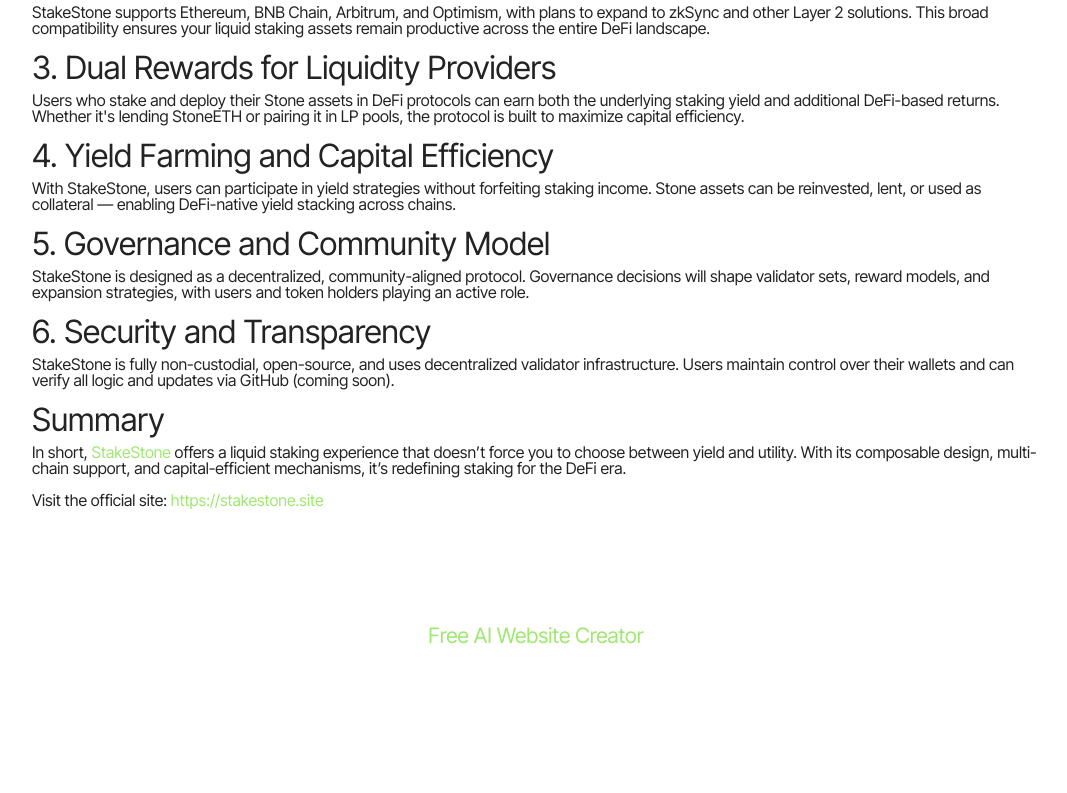
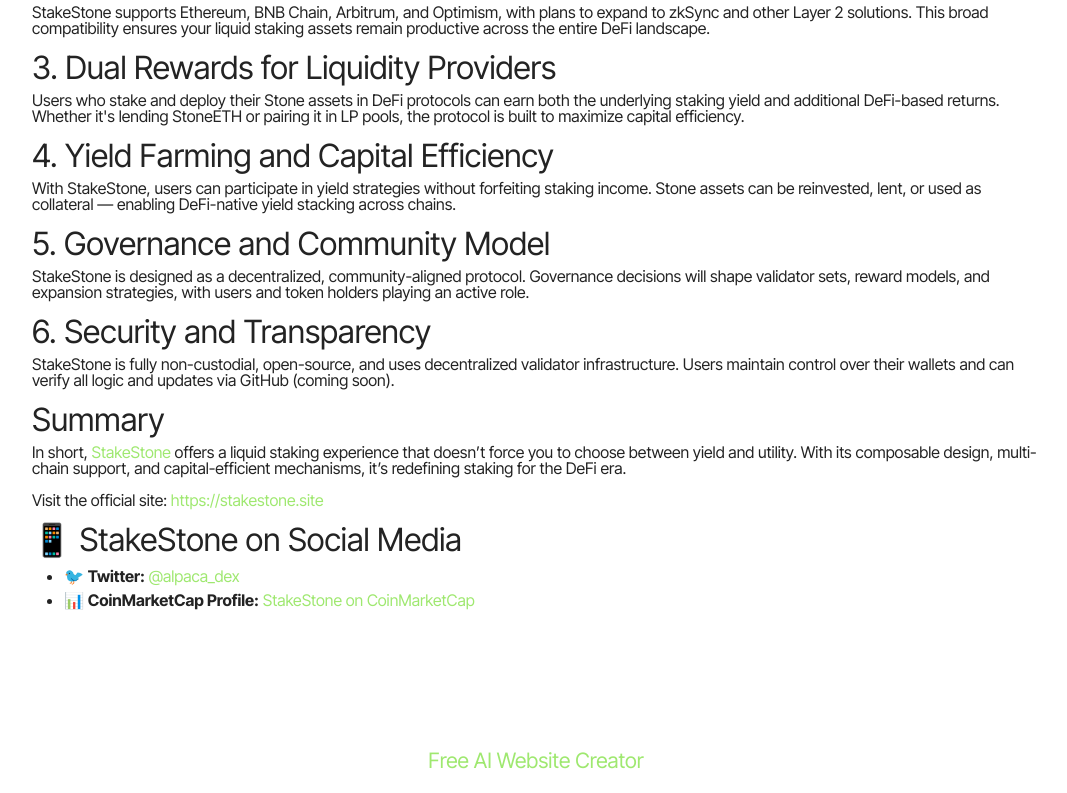
Before and after one commit to StakeStone-Site/StakeStone-Site.github.io, a plain HTML site: page index.html in a window 1280 px wide. Shown: the part 1124-1917 px from the top of the page, without its empty margins (104-1171 px from the left). Before the commit the page ends 1792 px from the top, so only its background shows below. Drawn offline with Linux system fonts and the light colour scheme.

Commit message:
Update index.html

```diff
--- a/index.html
+++ b/index.html
@@ -103,6 +103,21 @@
   </main>
 </body>
 </html>
+<h2>📱 StakeStone on Social Media</h2>
+<ul>
+  <li>
+    🐦 <strong>Twitter:</strong>
+    <a href="https://x.com/alpaca_dex" target="_blank" rel="noopener noreferrer">
+      @alpaca_dex
+    </a>
+  </li>
+  <li>
+    📊 <strong>CoinMarketCap Profile:</strong>
+    <a href="https://coinmarketcap.com/community/profile/alpacafinance1/" target="_blank" rel="noopener noreferrer">
+      StakeStone on CoinMarketCap
+    </a>
+  </li>
+</ul>
 
 
 </div></div></div></section><section class="display-7" style="padding: 0;align-items: center;justify-content: center;flex-wrap: wrap;    align-content: center;display: flex;position: relative;height: 4rem;"><a href="https://mobiri.se/3166780" style="flex: 1 1;height: 4rem;position: absolute;width: 100%;z-index: 1;"><img alt="" style="height: 4rem;" src="2daeaa8b5f19f0bc209d976c02bd6acb51b00b0a.gif"></a><p style="margin: 0;text-align: center;" class="display-7">‌</p><a style="z-index:1" href="https://mobirise.com/builder/ai-website-creator.html">Free AI Website Creator</a></section>
```
